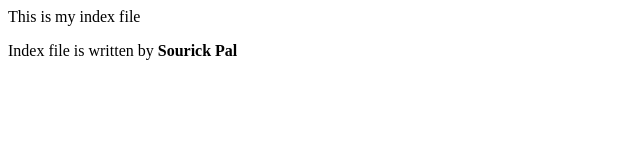
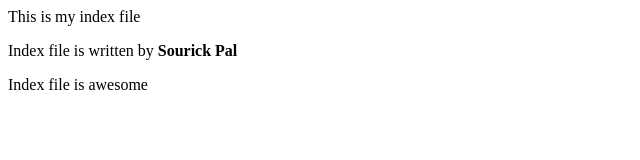
Before and after one commit to Srik92/cricketmania, a plain HTML site: page index.html in a window 1280 px wide. Shown: the whole page, without its empty margins (0-640 px from the left). Drawn offline with Linux system fonts and the light colour scheme.

Commit message:
commit 3

```diff
--- a/index.html
+++ b/index.html
@@ -2,5 +2,6 @@
   <body>
     <h>This is my index file</h>
     <p>Index file is written by <strong>Sourick Pal</strong></p>
+    <p>Index file is awesome</p>
   </body>
 </html>
```
